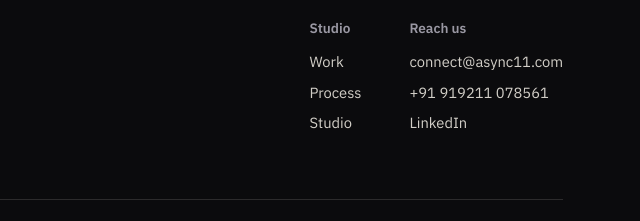
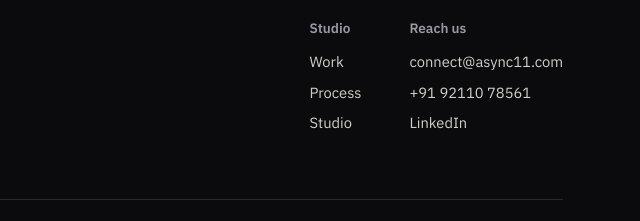
Before and after one commit to Bittu2903/Async11.com, a plain HTML site: page index.html in a window 1280 px wide. Shown: the part 4592-4813 px from the top of the page, 640-1280 px from the left. Drawn offline with Linux system fonts and the light colour scheme.

Commit message:
Update index.html

```diff
--- a/index.html
+++ b/index.html
@@ -645,7 +645,7 @@
     <div class="footer-col">
       <h4>Reach us</h4>
       <a href="mailto:connect@async11.com">connect@async11.com</a>
-      <a href="https://wa.me/919211078561" target="_blank" rel="noopener">+91 919211 078561</a>
+      <a href="https://wa.me/919211078561" target="_blank" rel="noopener">+91 92110 78561</a>
       <a href="https://www.linkedin.com/company/144803663/" target="_blank" rel="noopener">LinkedIn</a>
     </div>
   </div>
```
